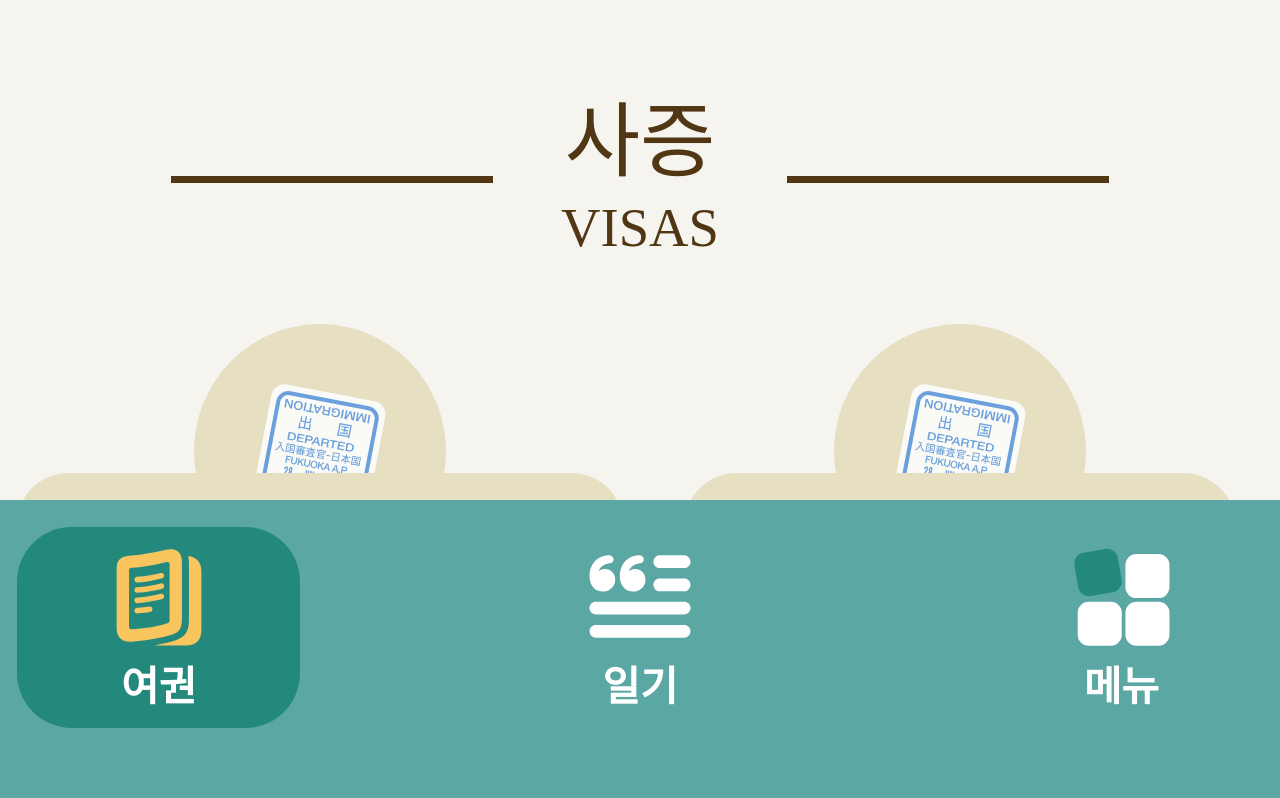
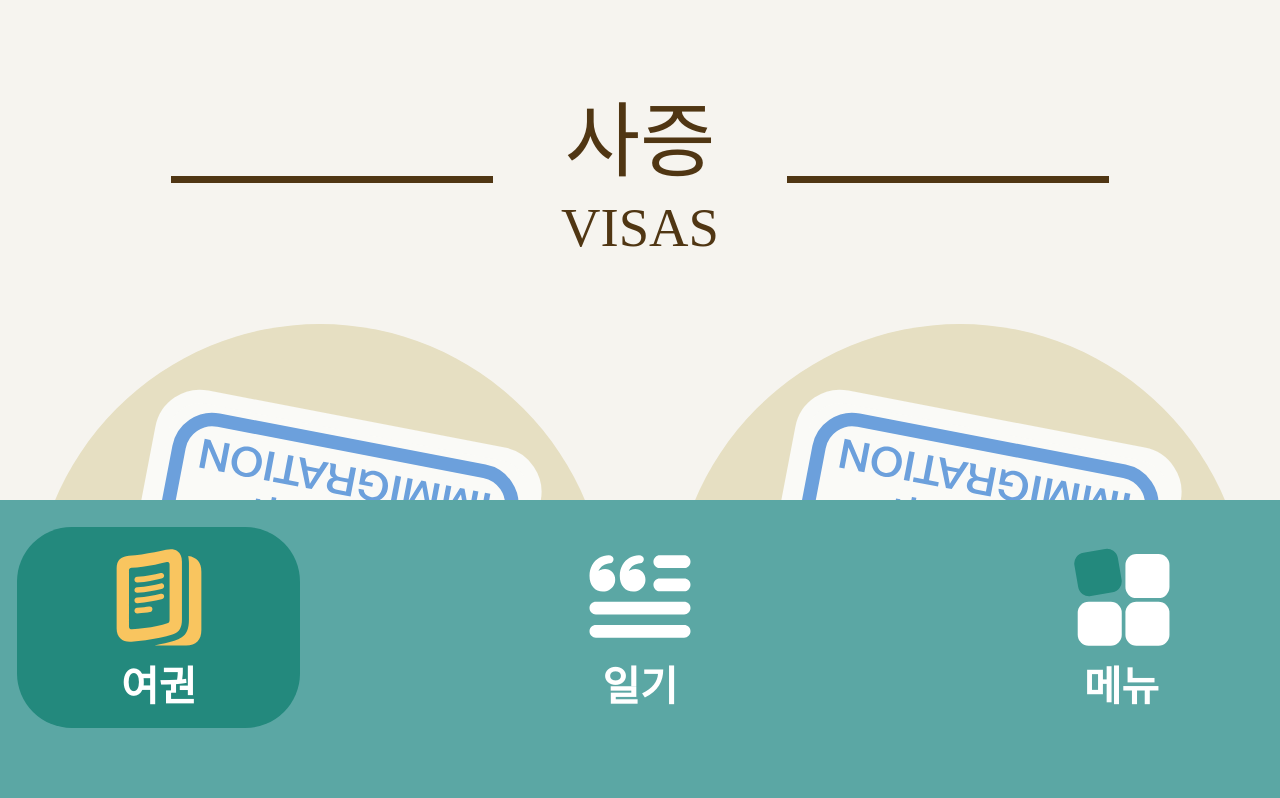
Before and after one commit to hackertoneTeam/hackertone-front, a React (Create React App) app: page / in a window 1280 px wide. Shown: the top 798 px of the page. Built offline with nearby package versions, Linux system fonts and the light colour scheme; a web font is replaced by a local one.

Commit message:
[ENH] image 크기 설정

```diff
--- a/src/views/main/MainPage.module.css
+++ b/src/views/main/MainPage.module.css
@@ -43,12 +43,16 @@
   position: relative;
 }
 .mainContainer .visaList li:not(:first-child, :nth-child(2)) {
-  margin-top: 30px;
+  margin-top: 8vw;
 }
 .mainContainer .visaList .imgWrap {
   padding: 4.53vw;
   background-color: #E6DFC2;
   border-radius: 50%;
+}
+.mainContainer .visaList .imgWrap img {
+  width: 36vw;
+  height: 36vw;
 }
 .mainContainer .visaList .textWrap {
   display: flex;
@@ -58,7 +62,7 @@
   background-color: #E6DFC2;
   border-radius: 4vw;
   position: absolute;
-  bottom: -17px;
+  bottom: -4.53vw;
 }
 .mainContainer .visaList p {
   font-size: 5.33vw;
```
